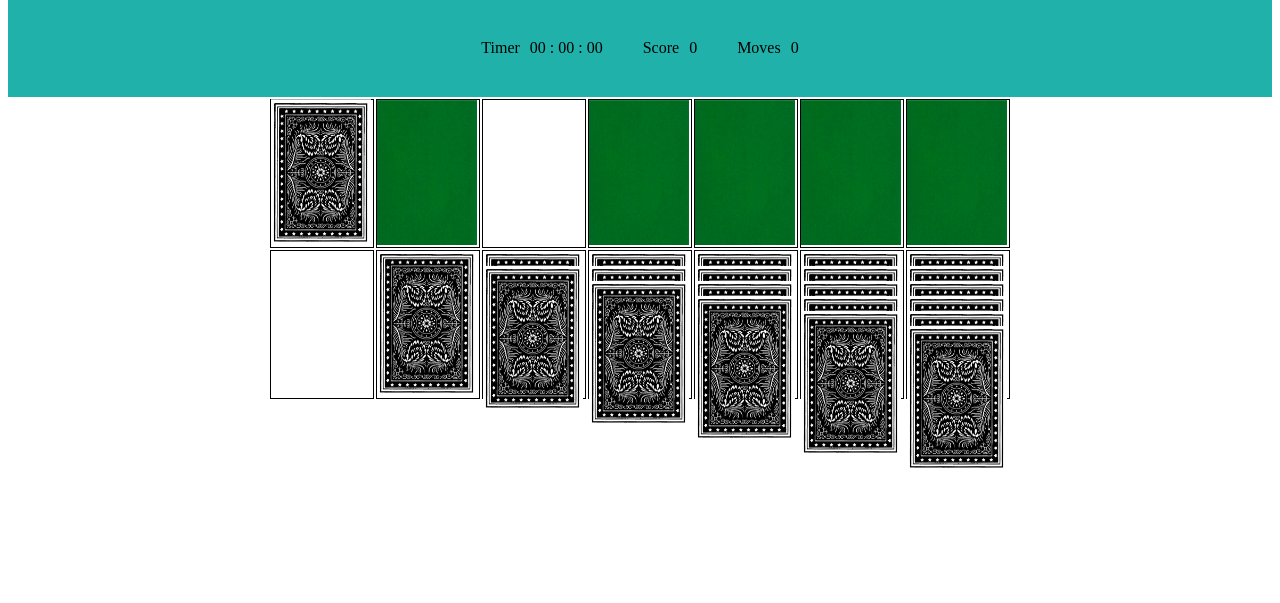
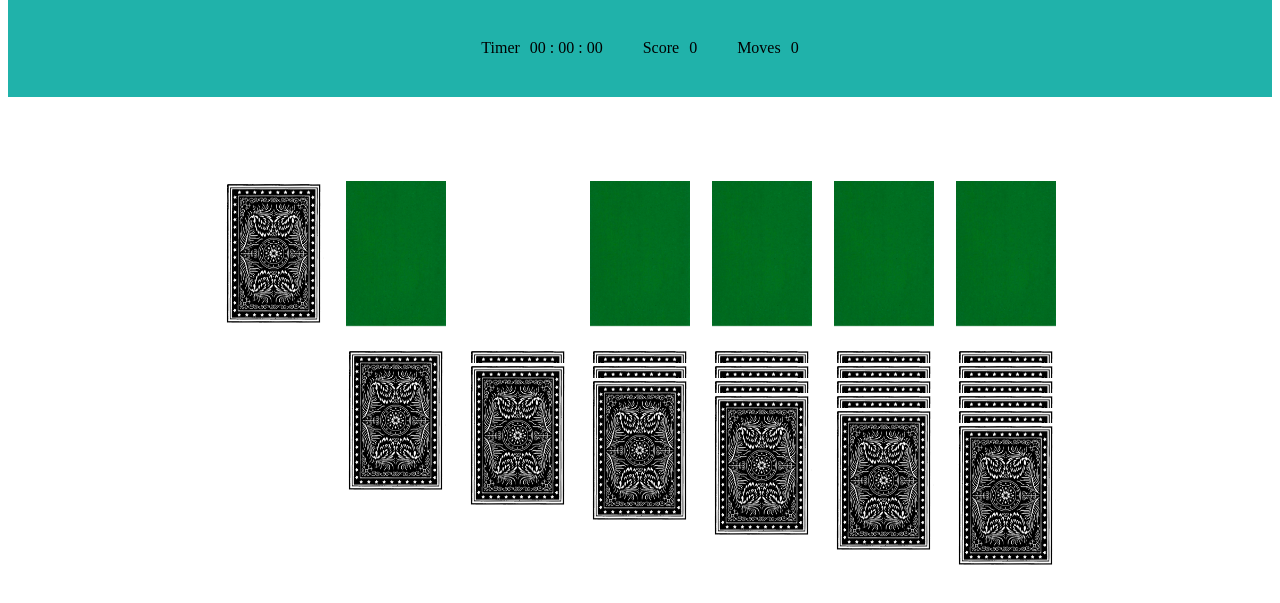
Before and after one commit to emilyaikens/Solitaire, a plain HTML site: page index.html in a window 1280 px wide. Shown: the part 79-682 px from the top of the page. Drawn offline with Linux system fonts and the light colour scheme.

Commit message:
UPDATE without table borders it looks ok but child elements still rendering below parent for some reason

```diff
--- a/main.css
+++ b/main.css
@@ -27,9 +27,7 @@ h1 {
     position: relative;
 }
 .card {
-    position: absolute;
-    left: 0;
-    top: 0;
+    position: relative;
     transition: transform 0.8s;
     transform-style: preserve-3d;
 }
@@ -38,12 +36,17 @@ h1 {
 }
 .front, .back {
     position: absolute;
+    left: 0;
+    top: 0;
     backface-visibility: hidden;
 }
 .back {
     transform: rotateY(180deg);
 }
 img {
+    position: absolute;
+    left: 0;
+    top: 0;
     width: 100px;
     height: 145px;
 }
@@ -53,6 +56,5 @@ table {
 td {
     width: 100px;
     height: 145px;
-    border: 1px solid black;
-    background-color: transparent;
+    padding: 10px;
 }
--- a/main.js
+++ b/main.js
@@ -174,7 +174,9 @@ zCountD = 1;
 
 deckCards.forEach(function(c) {
     c.addEventListener('click', function stackDeck() {
-        deckHolder.style.visibility = 'hidden';
+        if (deckHolder) {
+            deckHolder.remove();
+        };
         c.style.zIndex = zCountD;
         c.classList.add('flipped');
         seen.appendChild(c);
```
